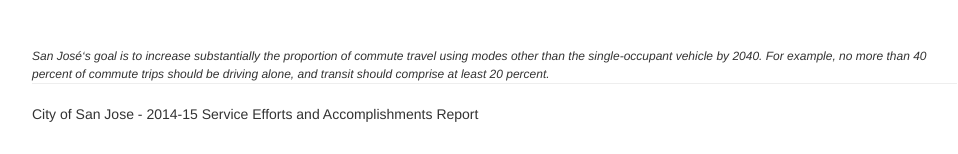
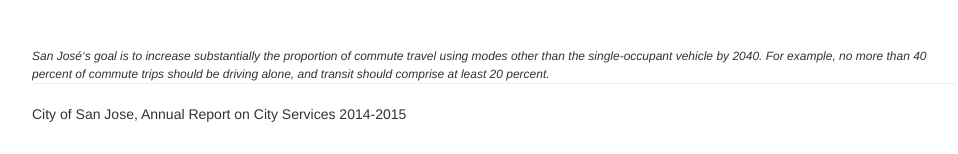
Before and after one commit to codeforsanjose/sjca-perf-dashboard, a Django app: page / in a window 1280 px wide. Shown: the part 925-1079 px from the top of the page, without its empty margins (288-1246 px from the left). Run offline with Django 3.2, Linux system fonts and the light colour scheme; data comes from the database, SQL or seed files in the repository; data that the repository does not hold is empty; some libraries are stand-ins or nearby versions.

Commit message:
fix footer contents

```diff
--- a/src/templates/common/footer.html
+++ b/src/templates/common/footer.html
@@ -1,3 +1,3 @@
 <div class="footer row">
-  <p>City of San Jose - 2014-15 Service Efforts and Accomplishments Report</p>
+  <p>City of San Jose, Annual Report on City Services 2014-2015</p>
 </div>
```
